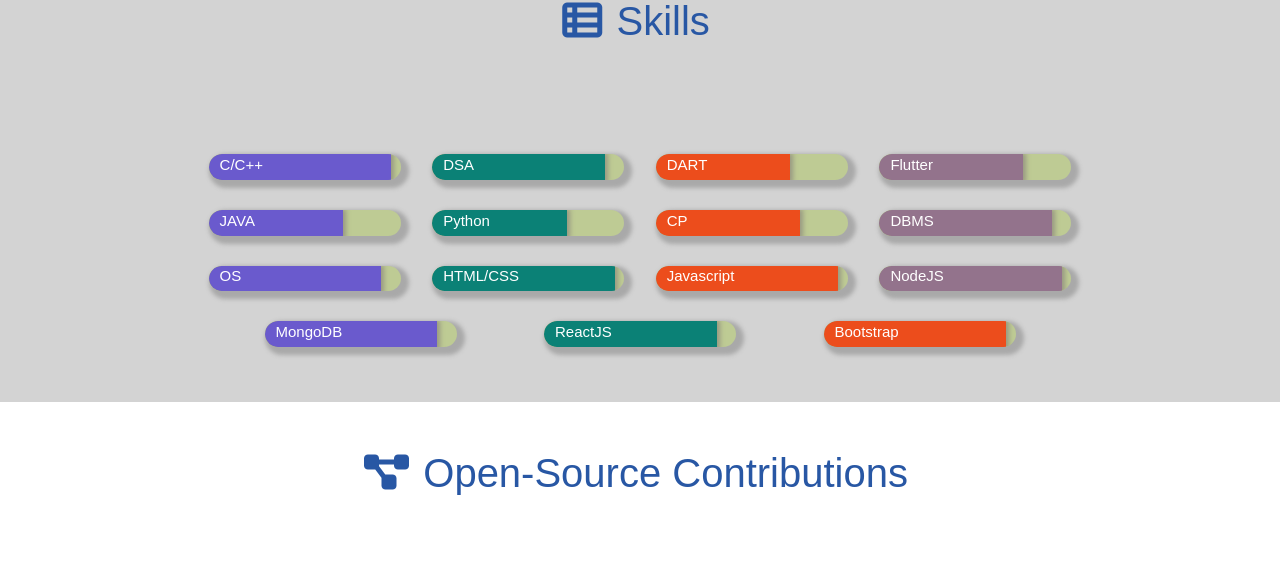
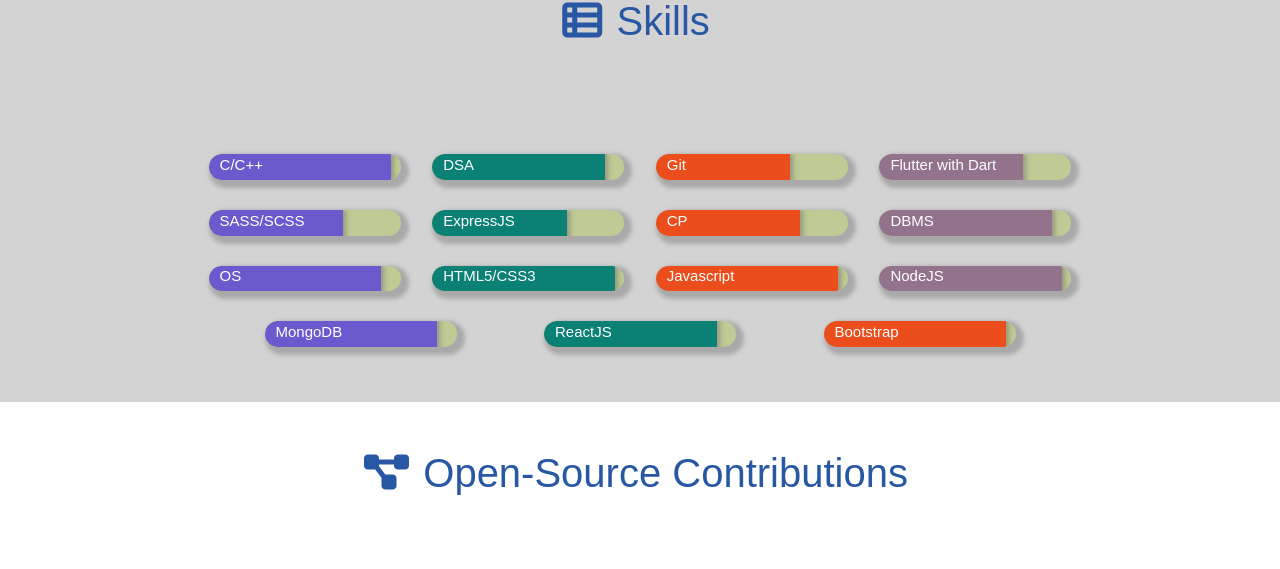
Before and after one commit to Adityaarora08/Resume, a plain HTML site: page index.html in a window 1280 px wide. Shown: the part 867-1436 px from the top of the page. Drawn offline with Linux system fonts and the light colour scheme.

Commit message:
Update index.html

```diff
--- a/index.html
+++ b/index.html
@@ -131,28 +131,28 @@ app development skills. Excellent coder with high-level task prioritization and
                 <div class="skill-progress">
                     <div class="seventy-percent mb-orange" data-bar-width="70">
                             <div class="skill-name">
-                                <span >DART</span>
+                                <span >Git</span>
                             </div>
                      </div>
                 </div>
                 <div class="skill-progress">
                     <div class="seventy-five-percent mb-light-purple" data-bar-width="75">
                             <div class="skill-name">
-                                <span>Flutter</span>
+                                <span>Flutter with Dart</span>
                             </div>
                      </div>
                 </div>
                 <div class="skill-progress">
                     <div class="seventy-percent mb-blue" data-bar-width="70">
                             <div class="skill-name">
-                                <span>JAVA</span>
+                                <span>SASS/SCSS</span>
                             </div>
                      </div>
                 </div>
                 <div class="skill-progress">
                     <div class="seventy-percent mb-teal" data-bar-width="70">
                             <div class="skill-name">
-                                <span>Python</span>
+                                <span>ExpressJS</span>
                             </div>
                      </div>
                 </div>
@@ -180,7 +180,7 @@ app development skills. Excellent coder with high-level task prioritization and
                 <div class="skill-progress">
                     <div class="ninety-five-percent mb-teal" data-bar-width="95">
                             <div class="skill-name">
-                                <span>HTML/CSS</span>
+                                <span>HTML5/CSS3</span>
                             </div>
                      </div>
                 </div>
```
